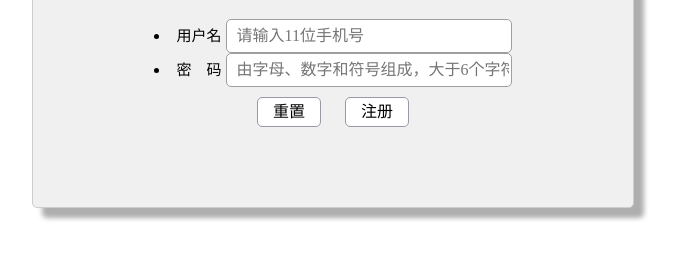
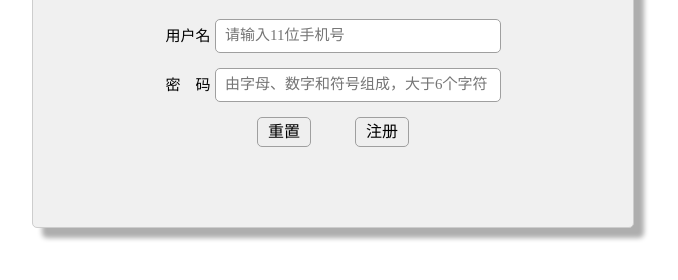
Before and after one commit to jiuzhihuamei/try_a_blog, a plain HTML site: page register.html in a window 1280 px wide. Shown: the part 250-530 px from the top of the page, without its empty margins (307-985 px from the left). Drawn offline with Linux system fonts and the light colour scheme.

Commit message:
杂七杂八

```diff
--- a/css/myblog.css
+++ b/css/myblog.css
@@ -5,10 +5,11 @@ h1 {
     padding-bottom: 10px;
 }
 
-label{
+label {
     font-size: 15px;
 }
-input{
+
+input {
     margin: 20px 10px;
     border-radius: 5px;
     border: #9F9F9F solid 1px;
@@ -16,20 +17,19 @@ input{
     height: 30px;
     font-size: 15px;
 }
-a{
+
+a {
     text-decoration: none;
     color: #93b5c3;
 }
 
-
-.logo_area{
-    background-color:#F6F7F7;
+.logo_area {
+    background-color: #F6F7F7;
     height: 200px;
     text-align: center;
     border-top: 1px solid #e1e1e1;
     border-bottom: 1px solid #e1e1e1;
 }
-
 
 #box_left {
     position: absolute;
@@ -103,8 +103,6 @@ a{
     width: 100%;
 }
 
-
-
 #box_right ul li {
     list-style: none;
     height: auto;
@@ -147,6 +145,16 @@ a{
     margin-bottom: 5px;
 }
 
+/*登录以及注册页面样式*/
+.login_window > form > li, .register_window > form > li {
+    list-style: none;
+    margin-bottom: 15px;
+}
+
+.register_window > form > li > input, .login_window > form > li > input {
+    font-size: 15px;
+}
+
 @media screen and (min-width: 768px) {
     .login_window, .register_window {
         width: 400px;
@@ -158,23 +166,27 @@ a{
         background-color: #f0f0f0;
         box-shadow: 10px 10px 5px #aeaeae;
     }
+
     #box_right {
         width: 32%;
         position: absolute;
         top: 248px;
         left: 43%;
     }
-    nav>ul{
+
+    nav > ul {
         margin-top: 10px;
-        padding-left:50%;
+        padding-left: 50%;
         padding-top: 0;
     }
+
     nav > ul > li {
         list-style: none;
         display: inline-block;
         padding: 5px 15px;
     }
 }
+
 @media screen and (max-width: 768px) {
     .login_window, .register_window {
         width: 100%;
@@ -184,17 +196,20 @@ a{
         top: 10%;
         text-align: center;
     }
-    nav>ul{
+
+    nav > ul {
         width: 90%;
         padding: 0 auto;
         margin: 10px auto;
         display: flex;
         align-items: center;
     }
+
     nav > ul > li {
         list-style: none;
         padding: 0 5px;
     }
+
     #box_right {
         width: 100%;
         position: absolute;
@@ -202,22 +217,20 @@ a{
         left: 0;
 
     }
-    #box_right>ul{
+
+    #box_right > ul {
         width: 90%;
         margin: 0 auto;
     }
-    #box_left{
+
+    #box_left {
         display: none;
     }
 
 }
-#reset,#login,#register{
-    background-color: white;
-    padding: 5px 15px;
-    margin-top: 10px;
-    border-radius: 5px;
-    border: #9999aa 1px solid;
+
+#reset, #login, #register {
+    width: auto;
+    padding: 5px 10px;
+    margin: 0 20px;
 }
-#login,#register{
-    margin-left: 20px;
-}
--- a/register.html
+++ b/register.html
@@ -18,9 +18,11 @@
         <li><label for="pass">密&emsp;码</label>
             <input type="password" id="pass" name="pass" placeholder="&nbsp;&nbsp;由字母、数字和符号组成，大于6个字符">
         </li>
+        <input type="reset" id="reset" value="重置" />
+        <input type="submit" id="register" value="注册"/>
     </form>
-    <button id="reset">重置</button>
-    <button id="register">注册</button>
+
+
 </div>
 <script>
     document.getElementById("register").onclick = handleButtonPress;
@@ -58,6 +60,8 @@
             }
         }
     }
+
 </script>
+<script src="js/reset_btn.js"></script>
 </body>
 </html>
```
Also changed, not shown: index.html (+1 -1 lines), login.html (+3 -2 lines), messages.html (+7 -8 lines), personal_homepage.html (+4 -4 lines).
